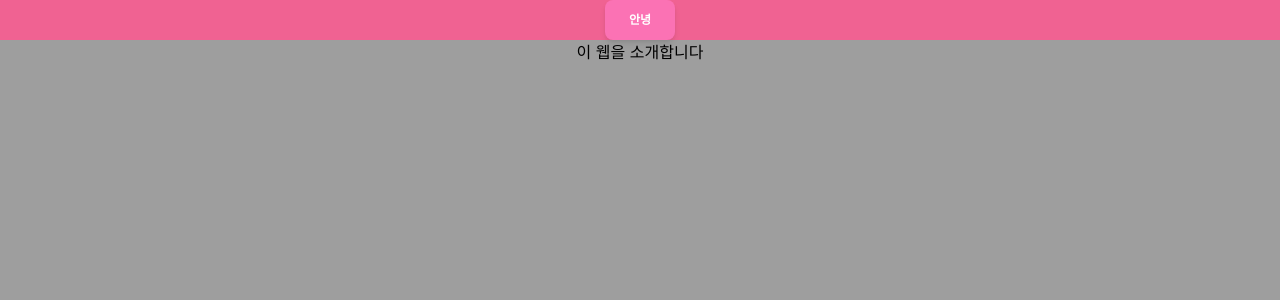
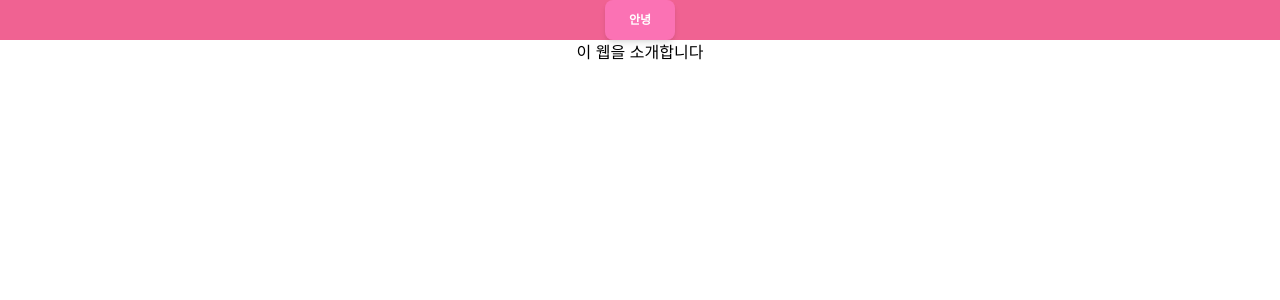
Before and after one commit to KDT1-FE/Y_FE_Toy2, a Next.js app: page /home in a window 1280 px wide. Shown: the top 300 px of the page. Built offline with nearby package versions, Linux system fonts and the light colour scheme.

Commit message:
Feat: 전체 배경색 화이트로 통일

```diff
--- a/Components/Wrapper.tsx
+++ b/Components/Wrapper.tsx
@@ -2,7 +2,7 @@ import React from 'react';
 
 const Wrapper = ({ children }: { children: React.ReactNode }) => {
 	return (
-		<section className="w-full sm:w-[425px] h-screen overflow-hidden flex flex-col mx-auto bg-orange-300">
+		<section className="w-full sm:w-[425px] h-screen overflow-hidden flex flex-col mx-auto bg-white">
 			{children}
 		</section>
 	);
```
